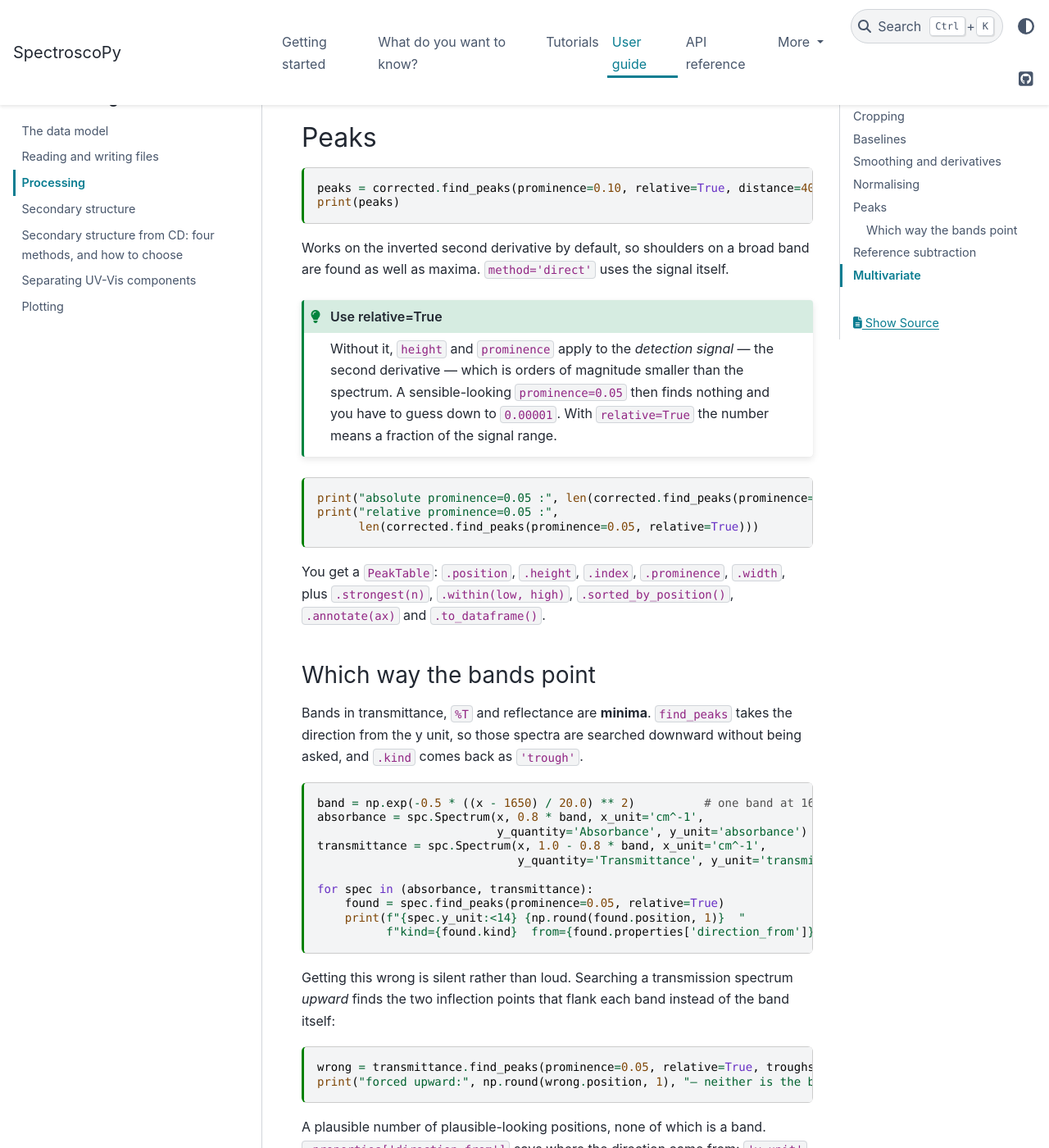
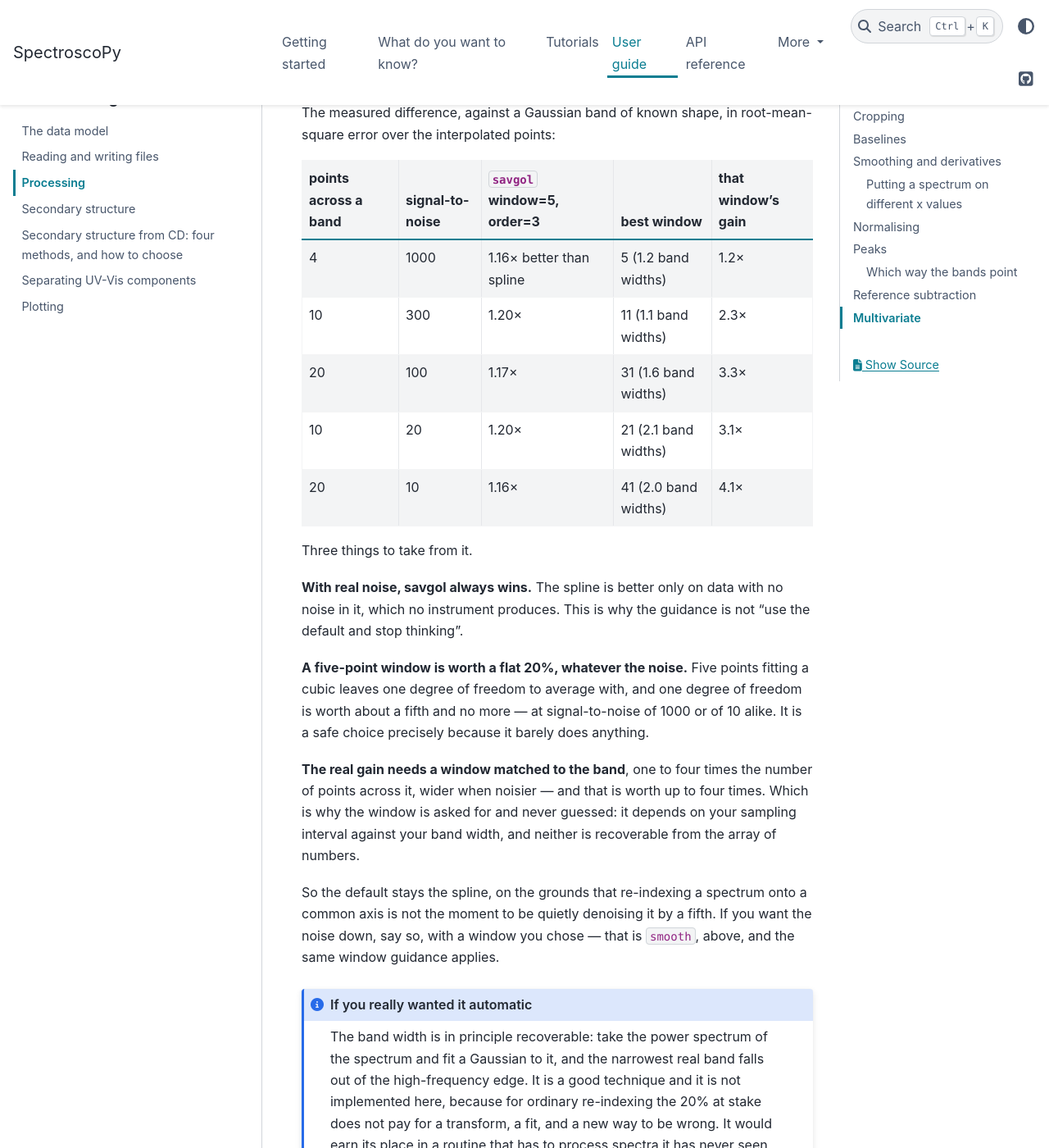
Before and after one commit to jnsturgis/SpectroscoPy, a Sphinx documentation site: the page built from docs/guide/processing.md, in a window 1280 px wide and 1400 px high, scrolled down 3313 px. Shown: the whole window at 82% size. Built offline with Sphinx 7.4.7 and the PyData theme 0.15.4, drawn with Linux system fonts in a browser that asks for light colours; some of the changed text lies outside the part shown.

Commit message:
Measure spline against Savitzky-Golay for resampling, and keep the spline
James: "the spline is no good, favour a savitzky-golay approach, 5 points/cubic
is always better than a spline?" -- then, of my first measurement, "you
anticipate high S/N".

Both corrections landed. My first answer was no-not-always, which was true only
for noiseless data and for sampling below four points per band -- neither of
which comes off a real instrument. Measured across 4 to 40 points per band and
signal-to-noise from 1000 down to 10, savgol beats the spline in every single
row. A spline is obliged to pass through every point, so it passes through the
noise, exactly as he said.

The second measurement is the more useful one. savgol with a five-point cubic
window is 1.16 to 1.20 times better than a spline, and that factor is the same
at signal-to-noise of 1000 and of 10. Five points fitting four coefficients
leaves one degree of freedom to average with, and one degree of freedom is
worth a fifth and no more. The large gains -- up to 4.1x -- all need a window
matched to the band, one to four times the points across it, wider when
noisier.

So the default stays the spline, which is where James landed too: re-indexing a
spectrum onto a common axis is not the moment to quietly denoise it by a fifth,
and the 4x belongs to somebody deliberately smoothing with a window they chose.
Changing the default would also have moved every published CD number for a
constant 20% that nobody asked for.

The table is in the processing guide, with the window guidance and a note on
the route James suggested for choosing a window automatically -- a Gaussian fit
to the power spectrum -- recorded as a good technique that does not pay for
itself in ordinary re-indexing.

Co-Authored-By: Claude Opus 5 <noreply@anthropic.com>

````diff
--- a/docs/guide/processing.md
+++ b/docs/guide/processing.md
@@ -163,6 +163,62 @@ print("14 was treated as 15:", np.allclose(even.y, odd.y))
 ```
 
 Use as little smoothing as you can. It broadens bands and moves shoulders.
+
+### Putting a spectrum on different x values
+
+`resample` works out what a spectrum would read at positions you did not
+measure. You need it before arithmetic between spectra recorded at different
+settings, and every fit against a reference set does it for you.
+
+Two methods. `spline` is the default: a cubic through every point, so it
+reproduces the values you have exactly — and therefore reproduces the noise
+exactly, since a spline is obliged to pass through it. `savgol` fits a
+polynomial through a window of neighbours instead, so it averages noise down
+as it interpolates, and you supply the window and the order.
+
+The measured difference, against a Gaussian band of known shape, in root-mean-
+square error over the interpolated points:
+
+| points across a band | signal-to-noise | `savgol` window=5, order=3 | best window | that window's gain |
+|---|---|---|---|---|
+| 4 | 1000 | 1.16× better than spline | 5 (1.2 band widths) | 1.2× |
+| 10 | 300 | 1.20× | 11 (1.1 band widths) | 2.3× |
+| 20 | 100 | 1.17× | 31 (1.6 band widths) | 3.3× |
+| 10 | 20 | 1.20× | 21 (2.1 band widths) | 3.1× |
+| 20 | 10 | 1.16× | 41 (2.0 band widths) | 4.1× |
+
+Three things to take from it.
+
+**With real noise, savgol always wins.** The spline is better only on data with
+no noise in it, which no instrument produces. This is why the guidance is not
+"use the default and stop thinking".
+
+**A five-point window is worth a flat 20%, whatever the noise.** Five points
+fitting a cubic leaves one degree of freedom to average with, and one degree of
+freedom is worth about a fifth and no more — at signal-to-noise of 1000 or of
+10 alike. It is a safe choice precisely because it barely does anything.
+
+**The real gain needs a window matched to the band**, one to four times the
+number of points across it, wider when noisier — and that is worth up to four
+times. Which is why the window is asked for and never guessed: it depends on
+your sampling interval against your band width, and neither is recoverable from
+the array of numbers.
+
+So the default stays the spline, on the grounds that re-indexing a spectrum
+onto a common axis is not the moment to be quietly denoising it by a fifth. If
+you want the noise down, say so, with a window you chose — that is `smooth`,
+above, and the same window guidance applies.
+
+:::{admonition} If you really wanted it automatic
+:class: note
+
+The band width is in principle recoverable: take the power spectrum of the
+spectrum and fit a Gaussian to it, and the narrowest real band falls out of the
+high-frequency edge. It is a good technique and it is not implemented here,
+because for ordinary re-indexing the 20% at stake does not pay for a
+transform, a fit, and a new way to be wrong. It would earn its place in a
+routine that has to process spectra it has never seen, unattended.
+:::
 
 ```{code-cell}
 fig, ax = plt.subplots()
````
